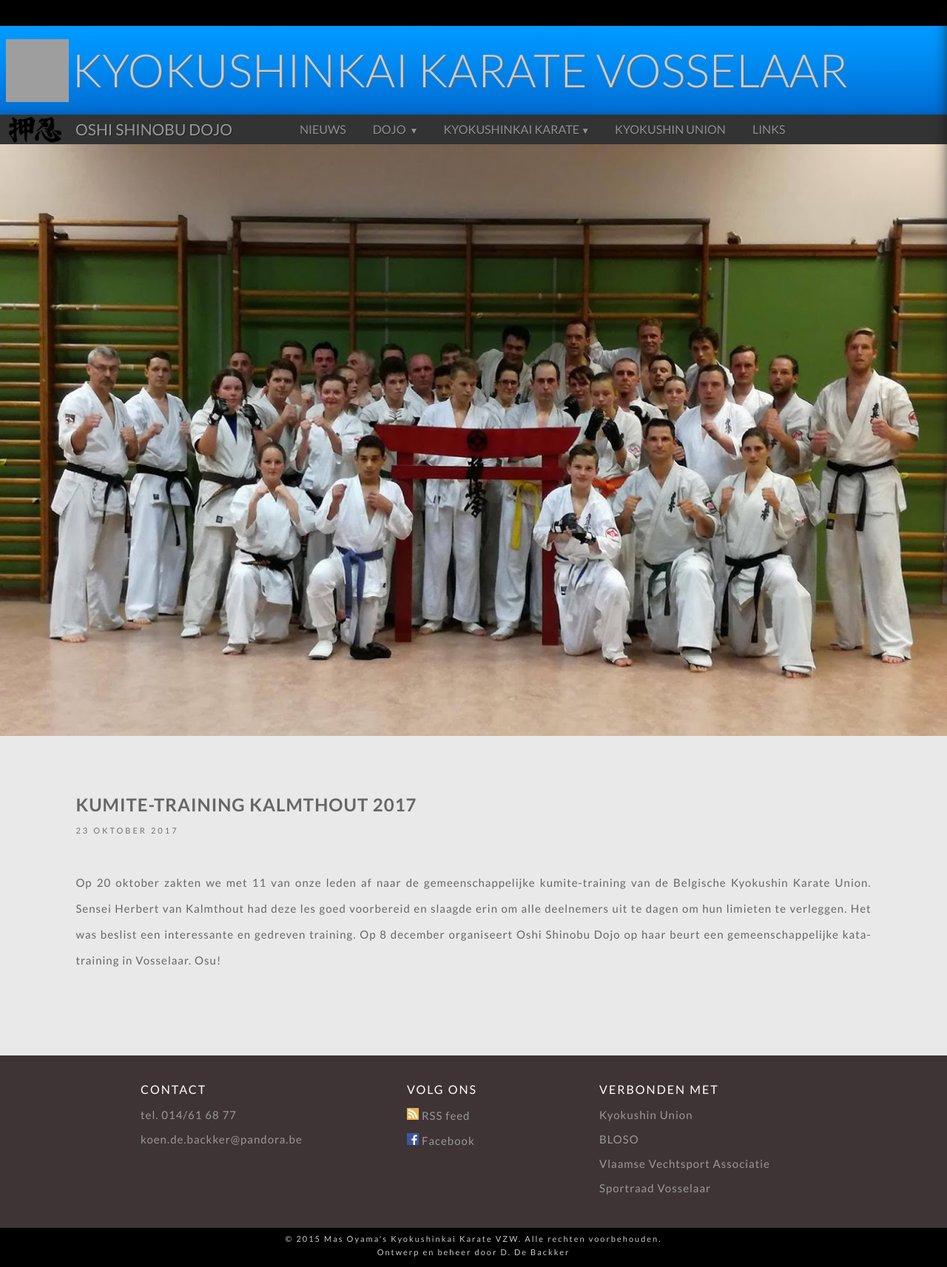
After one commit to DriesDeBackker/Karatesite, a Flask app: page /nieuws/kumite_training_kalmthout_2017 in a window 1280 px wide. The commit adds this page. Shown: the whole page at 74% size. Run offline with Flask 2, Linux system fonts and the light colour scheme; some libraries are stand-ins or nearby versions; grey boxes are pictures that could not be loaded.

Commit message:
Nieuwsbericht kumite-training Kalmthout

```diff
--- /dev/null
+++ b/templates/nieuws/kumite_training_kalmthout_2017.html
@@ -0,0 +1,21 @@
+{% extends "layout.html" %}
+{% block content %}
+<div class = "nieuwsbanner">
+    <img class="nieuwsbannerfoto" src="{{ url_for('static', filename='nieuws/kumite_training_kalmthout_2017.jpg') }}"  width="100%" align="center" alt=""/>
+</div>
+<div class="content-box first-content-box post1">
+    <div class = "text-box first-text-box">
+        <div class="h6 post2">Kumite-training Kalmthout 2017</div>
+        <div class = "nieuwsd post2">23 OKTOBER 2017</div>
+        <br>
+        <div class="p post2">
+            Op 20 oktober zakten we met 11 van onze leden af naar de gemeenschappelijke kumite-training van de Belgische Kyokushin Karate Union.
+            Sensei Herbert van Kalmthout had deze les goed voorbereid en slaagde erin om alle deelnemers uit te dagen om hun limieten te verleggen.
+            Het was beslist een interessante en gedreven training.
+            Op 8 december organiseert Oshi Shinobu Dojo op haar beurt een gemeenschappelijke kata-training in Vosselaar.
+            Osu!
+        <br><br>
+        </div>
+    </div>
+</div>
+{% endblock %}
```
Also changed, not shown: templates/dojo/fotoalbum.html (+9 -0 lines), templates/index.html (+9 -9 lines), templates/nieuws.html (+9 -0 lines), static/nieuws/kumite_training_kalmthout_2017.jpg (added).
